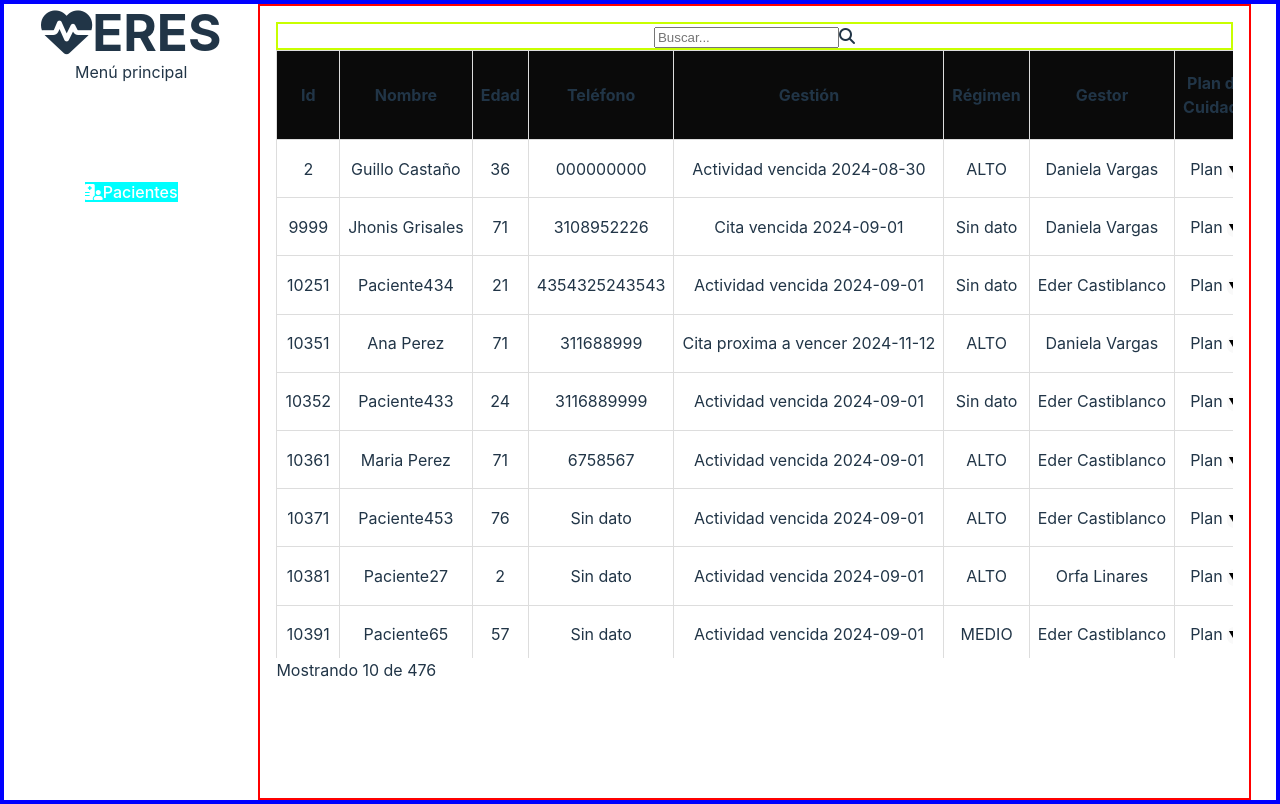
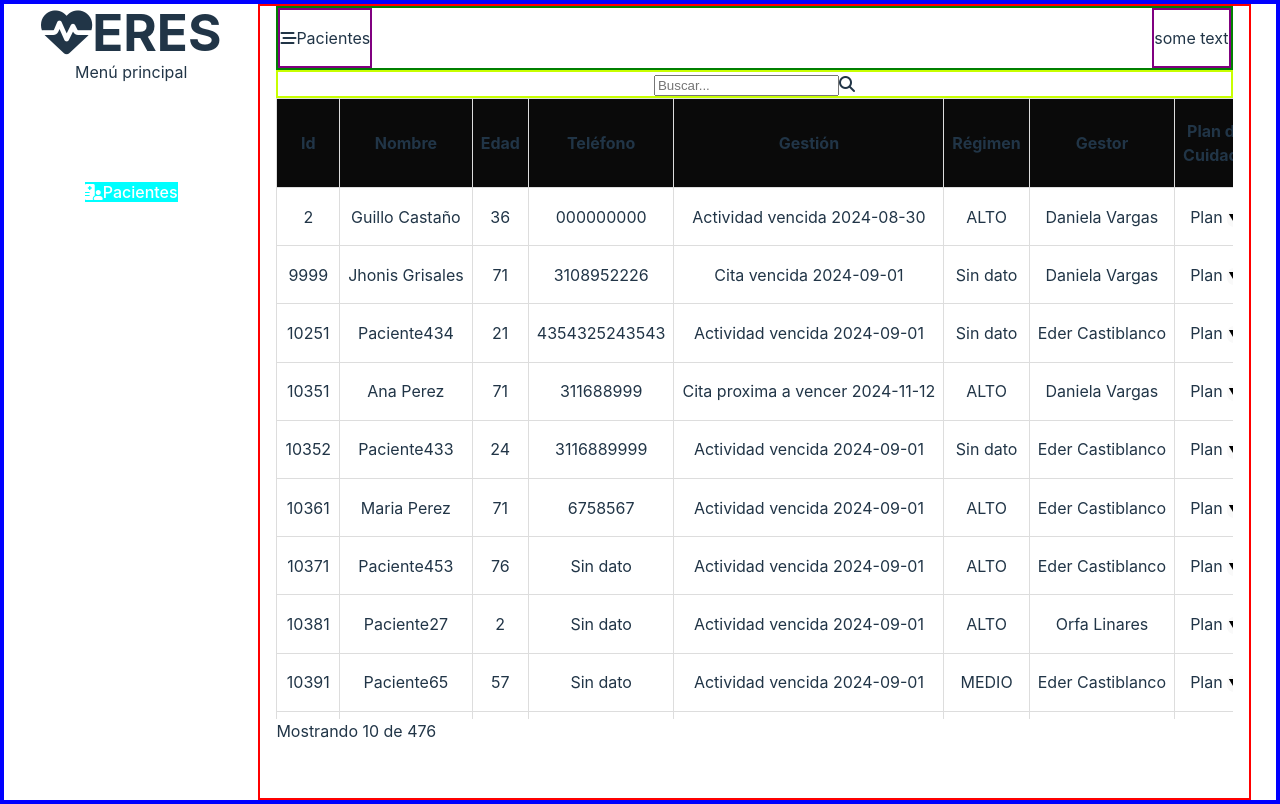
Before and after one commit to SR-Sanchez/frontEndTest01, a Vue app: page /pacientes in a window 1280 px wide. Built offline with nearby package versions, Linux system fonts and the light colour scheme.

Commit message:
Created a component for the header of content. Added logic for changing name dynamically and some css styling

```diff
--- a/src/App.vue
+++ b/src/App.vue
@@ -1,16 +1,15 @@
 <script setup lang="ts">
 import Navbar from './components/Navbar.vue';
+import Heading from './components/Heading.vue';
 import { RouterView } from 'vue-router';
 </script>
 
 <template>
   <div id="app">
     <Navbar />
-
     <div class="content">
-      <!-- <Patient /> -->
-      <!-- <PatientView /> -->
-       <RouterView/>
+      <Heading/>
+      <RouterView/>
     </div>
   </div>
 </template>
@@ -26,6 +25,7 @@ import { RouterView } from 'vue-router';
 
 .content {
   padding: 1rem;
+  padding-top: 0;
   overflow-y: scroll;
   overflow-x: scroll;
   height: 100%;
--- a/src/components/DataTable.vue
+++ b/src/components/DataTable.vue
@@ -31,7 +31,7 @@ const headings = [
 const patientsStore = usePatientsStore()
 let patients = patientsStore.results; //SHOULD THIS USE reactive?
 
-console.log(patients[0].id)
+
 
 // const searchPatient = (obj: object, query: string) => {
 //   const lowerQuery = query.toLowerCase();
--- /dev/null
+++ b/src/components/Heading.vue
@@ -0,0 +1,65 @@
+<script setup lang="ts">
+import { ref, watch, computed } from 'vue';
+import { useRoute } from 'vue-router';
+
+/*This seems overly complicated for just display this,
+Need to study Vue more*/
+const route = useRoute()
+const path = ref(route.path)
+watch(() => route.path, (newPath) => {
+	path.value = newPath
+})
+
+const getPath = computed(() => {
+	switch(path.value){
+		case '/configuracion':
+			return "Configuración";
+		case '/dashboard':
+			return "Dashboard";
+		case '/citas':
+			return "Citas";
+		case '/doctor':
+			return "Doctor";
+		case '/departamento':
+			return "Departamento";
+		case '/pacientes':
+			return "Pacientes";
+		default: "Need to update route!!"
+	}
+})
+</script>
+
+<template>
+	<div class="header">
+		<div class="container-left">
+			<i class="fa-solid fa-bars-staggered"></i>
+			<p>{{ getPath }}</p>
+		</div>
+		<div class="container-right">
+			<p>some text</p>
+		</div>
+	</div>
+
+</template>
+
+<style scoped>
+
+.header, .container-left, .container-right {
+	display: flex;
+	align-items: center;
+}
+
+.header{
+  border: 2px solid green;
+	justify-content: space-between;
+}
+
+.container-left{
+	border: 2px solid purple;
+}
+
+.container-right{
+	border: 2px solid purple;
+}
+
+</style>
--- a/src/views/Pacientes.vue
+++ b/src/views/Pacientes.vue
@@ -4,6 +4,13 @@ import InputSearch from '../components/InputSearch.vue'
 </script>
 
 <template>
-	<InputSearch/>
+	<div class="patient-heading">
+		<InputSearch/>
+	</div>
+
 	<DataTable/>
 </template>
+
+<style scoped>
+
+</style>
```
Also changed, not shown: src/components/Patients.vue (deleted, +0 -19 lines).
